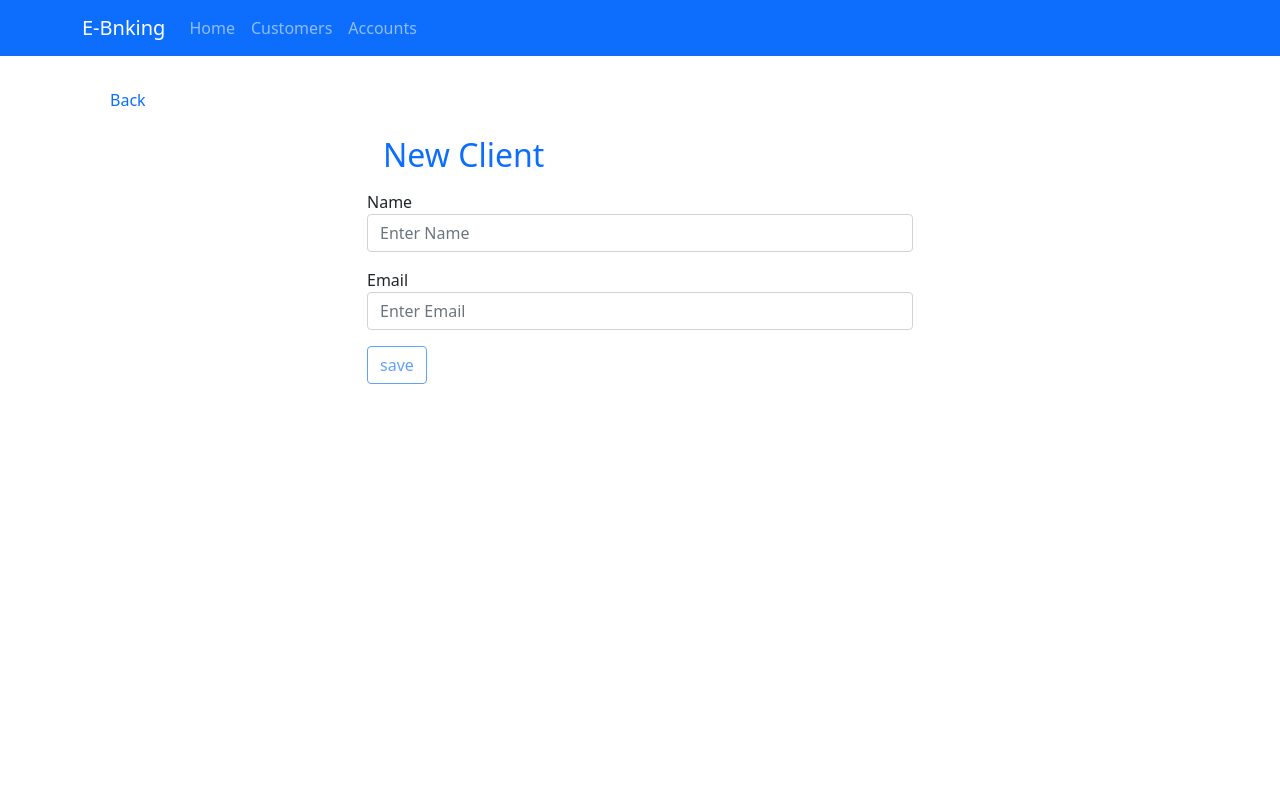
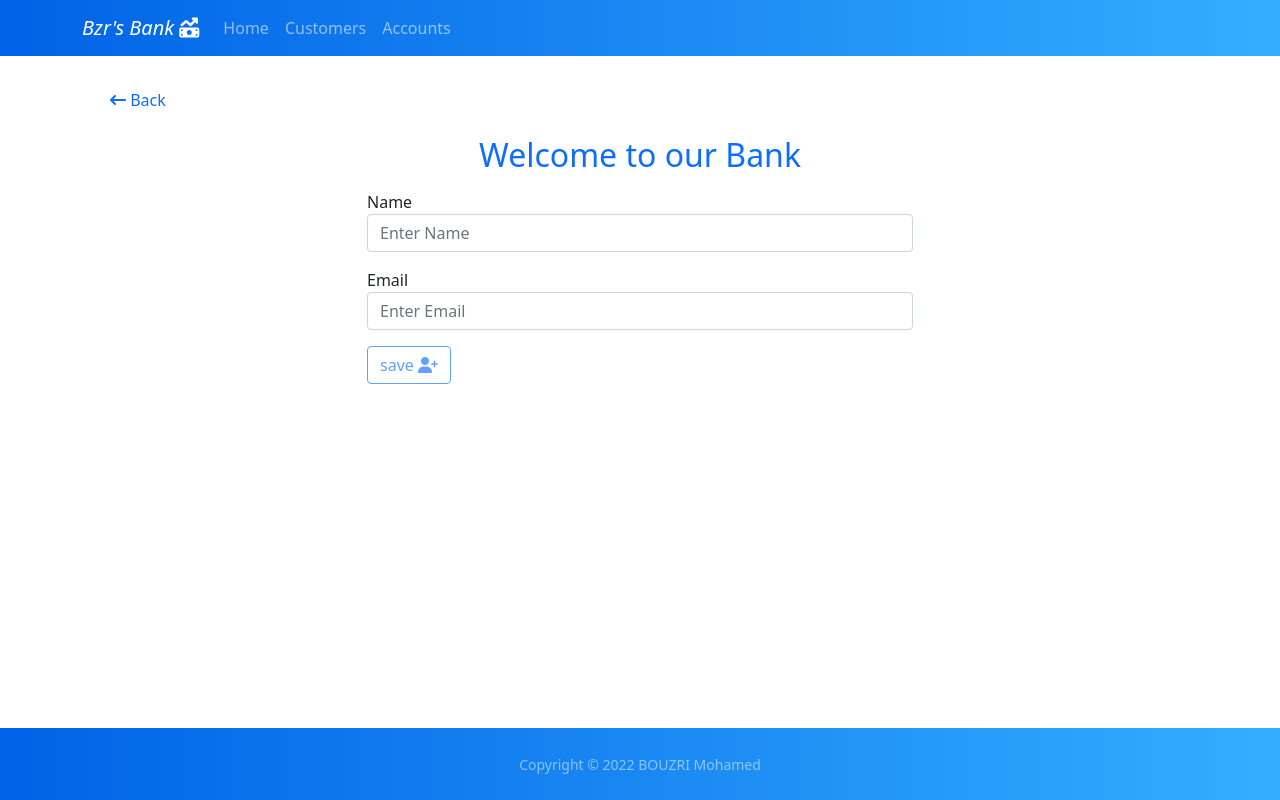
Before and after one commit to boumohamed/E-Banking-frontend, an Angular app: page /customers/add in a window 1280 px wide. Built offline with nearby package versions, Linux system fonts and the light colour scheme.

Commit message:
handling UI

```diff
--- a/src/app/app.component.css
+++ b/src/app/app.component.css
@@ -0,0 +1,8 @@
+#first-container{
+    min-height: 84vh;
+    display: flex;
+    flex-direction: column;
+}
+app-footer{
+    margin-top: auto;
+}
--- a/src/app/app.component.html
+++ b/src/app/app.component.html
@@ -1,2 +1,5 @@
 <nav-bar></nav-bar>
-<router-outlet></router-outlet>
+<div id="first-container">
+    <router-outlet></router-outlet>
+</div>
+<app-footer></app-footer>
--- a/src/app/app.module.ts
+++ b/src/app/app.module.ts
@@ -23,6 +23,7 @@ import { HttpClientModule } from '@angular/common/http';
 import { CustomerService } from './services/customer.service';
 import { ReactiveFormsModule } from '@angular/forms';
 import { NewCustomerComponent } from './components/new-customer/new-customer.component';
+import { FooterComponent } from './componenets/footer/footer.component';
 
 
 
@@ -32,7 +33,8 @@ import { NewCustomerComponent } from './components/new-customer/new-customer.com
     NavBarComponent,
     AccountsComponent,
     CustomersComponent,
-    NewCustomerComponent
+    NewCustomerComponent,
+    FooterComponent
   ],
   imports: [
     HttpClientModule,
--- /dev/null
+++ b/src/app/componenets/footer/footer.component.css
@@ -0,0 +1,15 @@
+html,
+body {
+  height: 100%;
+}
+
+#page-content {
+  flex: 0 0 auto;
+}
+
+/* Other Classes for Page Styling */
+
+footer {
+  background: #007bff;
+  background: linear-gradient(to right, #0062E6, #33AEFF);
+}
--- /dev/null
+++ b/src/app/componenets/footer/footer.component.html
@@ -0,0 +1,5 @@
+<footer id="sticky-footer" class="flex-shrink-0 py-4 bg-dark text-white-50">
+    <div class="container text-center">
+    <small>Copyright &copy; {{date.getFullYear()}} BOUZRI Mohamed </small>
+    </div>
+</footer>
--- /dev/null
+++ b/src/app/componenets/footer/footer.component.ts
@@ -0,0 +1,16 @@
+import { Component, OnInit } from '@angular/core';
+
+@Component({
+  selector: 'app-footer',
+  templateUrl: './footer.component.html',
+  styleUrls: ['./footer.component.css']
+})
+export class FooterComponent implements OnInit {
+
+  date: Date = new Date();
+  constructor() { }
+
+  ngOnInit(): void {
+  }
+
+}
--- a/src/app/components/customers/customers.component.css
+++ b/src/app/components/customers/customers.component.css
@@ -10,3 +10,10 @@ table {
   .example-full-width {
     width: 100%;
   }
+  thead{
+    background: #007bff;
+    background: linear-gradient(to right, #0062E6, #33AEFF);
+  }
+  tr:hover .cell{
+    color: #007bff;
+  }
--- a/src/app/components/customers/customers.component.html
+++ b/src/app/components/customers/customers.component.html
@@ -16,35 +16,37 @@
 
 
 <div class="container p-4">
-  <a class="nav-link" routerLink="/customers/add">New Cutomer</a>
+  <h5 class="text-center"><a class="nav-link" routerLink="/customers/add">New Cutomer <i class="fa-solid fa-user-plus"></i></a></h5>
   <form [formGroup]="customerGroup" (ngSubmit)="handelForme()">
     <div class="form-group">
-      <label for="exampleInputEmail1">Keyword</label>
-      <input type="text" formControlName="keyword"  class="form-control" id="exampleInputEmail1" aria-describedby="emailHelp" placeholder="keyword">
+      <input type="text" formControlName="keyword"  class="form-control" id="exampleInputEmail1" aria-describedby="emailHelp" placeholder="Find a Customer...">
     </div>
     <div class="form-group">
-      <button type="submit" class="btn btn-outline-primary mt-2">Search</button>
+      <button type="submit" class="btn btn-outline-primary mt-2"><i class="fa-solid fa-magnifying-glass"></i></button>
     </div>
   </form>
 
-
+  <div class="table-responsive mt-3">
     <table class="table table-hover">
-    <thead>
+      <thead class="text-white">
         <tr>
           <th scope="col">#</th>
           <th scope="col">Nom</th>
           <th scope="col">Email</th>
+          <th scope="col"></th>
+          <th scope="col"></th>
 
         </tr>
       </thead>
       <tbody>
         <tr *ngFor="let c of customers | async">
-        <td>{{c.id}}</td>
-        <td>{{c.nom}}</td>
-        <td>{{c.email}}</td>
-        <td><button class="btn btn-outline-secondary">Update</button></td>
+          <td class="cell">{{c.id}}</td>
+          <td class="cell">{{c.nom}}</td>
+          <td class="cell">{{c.email}}</td>
+          <td><button class="btn btn-outline-primary">Update</button></td>
           <td><button (click)="deleteCustomer(c)" class="btn btn-outline-danger">Delete</button></td>
         </tr>
       </tbody>
     </table>
   </div>
+</div>
--- a/src/app/components/nav-bar/nav-bar.component.css
+++ b/src/app/components/nav-bar/nav-bar.component.css
@@ -1,3 +1,8 @@
 .example-spacer {
     flex: 1 1 auto;
   }
+
+  nav {
+    background: #007bff;
+  background: linear-gradient(to right, #0062E6, #33AEFF);
+  }
--- a/src/app/components/nav-bar/nav-bar.component.html
+++ b/src/app/components/nav-bar/nav-bar.component.html
@@ -3,7 +3,7 @@
 
       <nav class="navbar navbar-expand-lg navbar-dark bg-primary">
         <div class="container p-">
-          <a class="navbar-brand" routerLink="/" >E-Bnking</a>
+          <a class="navbar-brand" routerLink="/" ><i>Bzr's Bank <i class="fa-solid fa-money-bill-trend-up"></i></i></a>
           <button class="navbar-toggler" type="button" data-toggle="collapse" data-target="#navbarNavDropdown" aria-controls="navbarNavDropdown" aria-expanded="false" aria-label="Toggle navigation">
             <span class="navbar-toggler-icon"></span>
           </button>
--- a/src/app/components/new-customer/new-customer.component.html
+++ b/src/app/components/new-customer/new-customer.component.html
@@ -1,7 +1,7 @@
 <div class="container p-4">
-    <a class="nav-link" routerLink="/customers">Back</a>
+    <a class="nav-link" routerLink="/customers"><i class="fa-solid fa-arrow-left-long"></i> Back</a>
     <div class="col-md-6 offset-3">
-        <h2 class="text-primary m-3">New Client</h2>
+        <h2 class="text-primary m-3 text-center">Welcome to our Bank </h2>
         <form [formGroup]="customerGroup" (ngSubmit)="handelForme()">
             <div class="form-group mb-3">
             <label for="exampleInputEmail1">Name</label>
@@ -29,7 +29,7 @@
                 Email is not valid
             </span>
             </div>
-            <button type="submit" class="btn btn-outline-primary" [disabled]="!customerGroup.valid">save</button>
+            <button type="submit" class="btn btn-outline-primary" [disabled]="!customerGroup.valid">save <i class="fa-solid fa-user-plus"></i></button>
         </form>
     </div>
 </div>
--- a/src/index.html
+++ b/src/index.html
@@ -8,6 +8,7 @@
   <link rel="icon" type="image/x-icon" href="favicon.ico">
   <link href="https://fonts.googleapis.com/css2?family=Roboto:wght@300;400;500&display=swap" rel="stylesheet">
   <link href="https://fonts.googleapis.com/icon?family=Material+Icons" rel="stylesheet">
+  <link rel="stylesheet" href="https://cdnjs.cloudflare.com/ajax/libs/font-awesome/6.1.1/css/all.min.css" integrity="sha512-KfkfwYDsLkIlwQp6LFnl8zNdLGxu9YAA1QvwINks4PhcElQSvqcyVLLD9aMhXd13uQjoXtEKNosOWaZqXgel0g==" crossorigin="anonymous" referrerpolicy="no-referrer" />
 </head>
 <body>
   <app-root></app-root>
```
Lines whose indentation alone changed are shown as unchanged.
